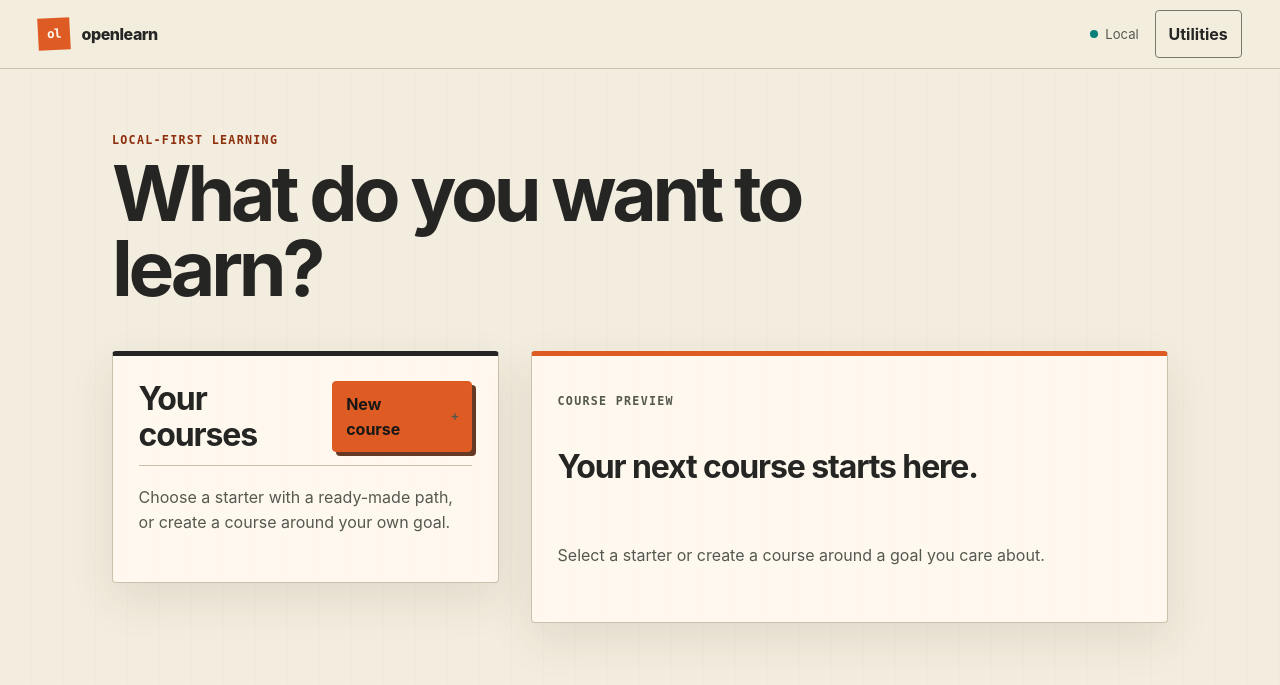
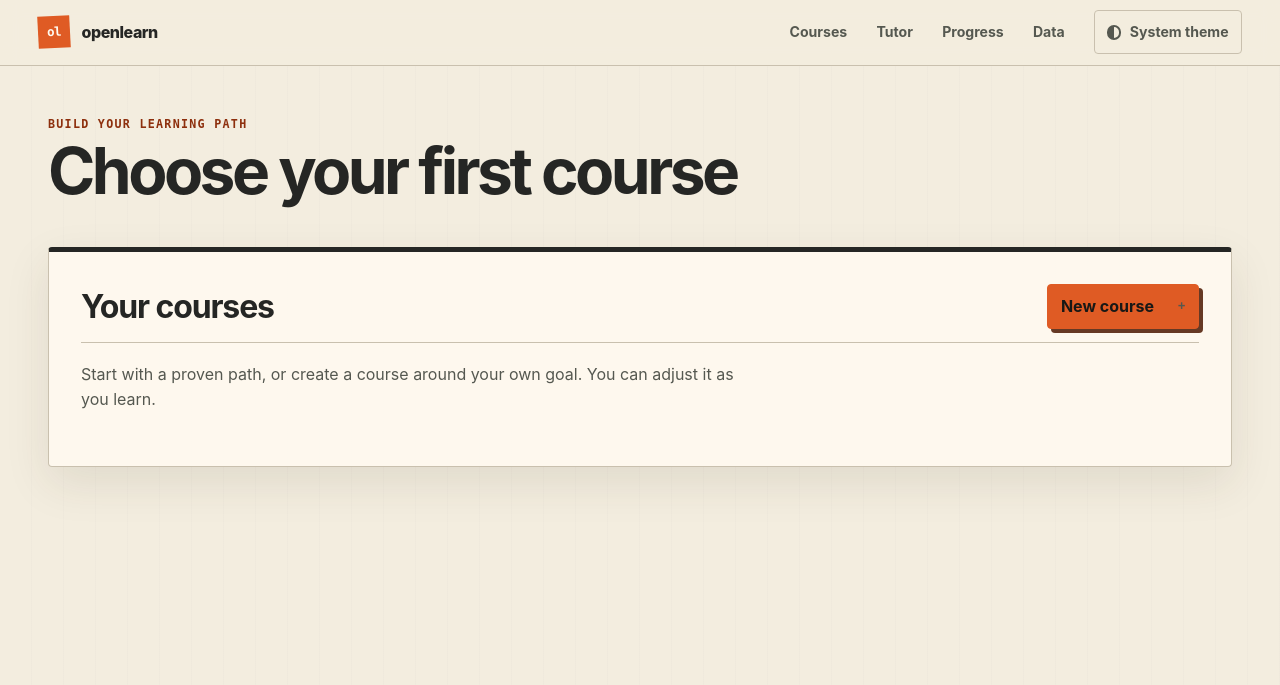
Before and after one commit to rosshd/openlearn, a Python web app: template src/openlearn/web/templates/dashboard.html in a window 1280 px wide. Shown: the top 685 px of the page. Run offline with Jinja, Linux system fonts and the light colour scheme; the template is opened without the code that fills it, so the values that code supplies are empty.

Commit message:
fix(web): rebuild empty course landing layout

```diff
--- a/src/openlearn/web/static/openlearn.css
+++ b/src/openlearn/web/static/openlearn.css
@@ -22,6 +22,7 @@
 }
 
 :root[data-theme="dark"] {
+  color-scheme: dark;
   --canvas: #171816;
   --surface: #222421;
   --surface-raised: #2a2c28;
@@ -37,6 +38,8 @@
   --error: #ff8b83;
   --shadow: 0 18px 55px rgb(0 0 0 / 28%);
 }
+
+:root[data-theme="light"] { color-scheme: light; }
 
 @media (prefers-color-scheme: dark) {
   :root[data-theme="system"] {
@@ -101,24 +104,29 @@ button { min-height: 2.75rem; color: inherit; }
   justify-content: space-between;
   gap: 1rem;
 }
-.site-header { position: sticky; top: 0; z-index: 20; flex-wrap: wrap; backdrop-filter: blur(10px); }
+.site-header { position: sticky; top: 0; z-index: 20; backdrop-filter: blur(10px); }
 .wordmark { display: inline-flex; align-items: center; gap: 0.7rem; font-weight: 800; text-decoration: none; letter-spacing: -0.03em; }
 .wordmark-mark { display: grid; place-items: center; width: 2rem; height: 2rem; background: var(--orange); color: #fffaf0; font: 800 0.78rem/1 ui-monospace, monospace; transform: rotate(-3deg); }
-.header-tools { display: flex; align-items: center; gap: 1rem; }
-.utilities-menu, .new-course-menu { position: relative; }
-.utilities-menu > summary, .new-course-menu > summary { list-style: none; cursor: pointer; }
-.utilities-menu > summary::-webkit-details-marker, .new-course-menu > summary::-webkit-details-marker { display: none; }
-.utilities-menu > summary {
+.site-nav { margin-left: auto; display: flex; align-items: center; gap: 0.2rem; }
+.site-nav a, .theme-toggle {
   min-height: 2.75rem;
-  padding: 0.65rem 0.8rem;
-  border: 1px solid var(--line-strong);
+  padding: 0.6rem 0.75rem;
+  border: 1px solid transparent;
   border-radius: var(--radius);
   display: inline-flex;
   align-items: center;
-  font-weight: 750;
+  color: var(--graphite-soft);
+  font-size: 0.88rem;
+  font-weight: 720;
+  text-decoration: none;
 }
-.utilities-menu[open] > summary { border-color: var(--orange); }
-.utilities-menu nav, .new-course-menu > div {
+.site-nav a:hover, .theme-toggle:hover { border-color: var(--line); background: var(--surface); color: var(--graphite); }
+.theme-toggle { gap: 0.55rem; border-color: var(--line); background: transparent; cursor: pointer; }
+.theme-icon { width: 0.9rem; height: 0.9rem; border: 2px solid currentColor; border-radius: 50%; background: linear-gradient(90deg, currentColor 50%, transparent 50%); }
+.new-course-menu { position: relative; }
+.new-course-menu > summary { list-style: none; cursor: pointer; }
+.new-course-menu > summary::-webkit-details-marker { display: none; }
+.new-course-menu > div {
   position: absolute;
   z-index: 25;
   top: calc(100% + 0.55rem);
@@ -130,8 +138,7 @@ button { min-height: 2.75rem; color: inherit; }
   background: var(--surface-raised);
   box-shadow: var(--shadow);
 }
-.utilities-menu nav { display: grid; }
-.utilities-menu nav a, .utilities-menu nav button, .new-course-menu > div a {
+.new-course-menu > div a {
   width: 100%;
   min-height: 2.75rem;
   padding: 0.65rem 0.75rem;
@@ -142,15 +149,15 @@ button { min-height: 2.75rem; color: inherit; }
   text-align: left;
   text-decoration: none;
 }
-.utilities-menu nav a:hover, .utilities-menu nav button:hover, .new-course-menu > div a:hover { background: var(--teal-soft); }
+.new-course-menu > div a:hover { background: var(--teal-soft); }
 .new-course-menu > div { display: grid; gap: 0.2rem; }
 .new-course-menu > div a { align-items: flex-start; flex-direction: column; }
 .new-course-menu small { color: var(--graphite-soft); }
-.local-status { display: inline-flex; align-items: center; gap: 0.45rem; color: var(--graphite-soft); font-size: 0.82rem; }
-.local-status span, .saved-state span { width: 0.5rem; height: 0.5rem; border-radius: 50%; background: var(--teal); }
+.saved-state span { width: 0.5rem; height: 0.5rem; border-radius: 50%; background: var(--teal); }
 .tool-button, .quiet-link, .exit-link { min-height: 2.75rem; border: 0; background: none; text-decoration: underline; text-decoration-color: var(--line); text-underline-offset: 0.25rem; cursor: pointer; }
 
 main { width: min(100%, var(--measure)); margin-inline: auto; padding: clamp(2rem, 5vw, 5rem) clamp(1rem, 4vw, 3rem); }
+.dashboard-main { width: min(100%, 84rem); padding-top: clamp(2rem, 4vw, 4rem); }
 .focus-main { width: min(100%, 100rem); padding-inline: clamp(1rem, 2.5vw, 2.5rem); }
 h1, h2, h3, p { margin-top: 0; }
 h1 { max-width: 17ch; margin-bottom: 1rem; font-size: clamp(2.2rem, 7vw, 4.8rem); line-height: 0.98; letter-spacing: -0.055em; }
@@ -230,8 +237,10 @@ h2 { font-size: clamp(1.35rem, 3vw, 2rem); line-height: 1.1; letter-spacing: -0.
 .section-heading { align-items: end; }
 .dashboard-grid { display: grid; grid-template-columns: 1.5fr 0.65fr; gap: 1.5rem; }
 .course-library-dashboard { gap: clamp(1.5rem, 4vw, 2.75rem); }
-.course-library-dashboard h1 { margin-bottom: 0; }
-.course-library-grid { grid-template-columns: minmax(18rem, 0.82fr) minmax(0, 1.35fr); align-items: start; gap: clamp(1rem, 2.8vw, 2rem); }
+.course-library-dashboard h1 { max-width: 20ch; margin-bottom: 0; font-size: clamp(2.5rem, 5vw, 4.25rem); }
+.course-library-grid { grid-template-columns: minmax(22rem, 0.82fr) minmax(0, 1.35fr); align-items: start; gap: clamp(1rem, 2.8vw, 2rem); }
+.course-library-grid.is-empty { grid-template-columns: minmax(0, 1fr); }
+.course-library-grid.is-empty .course-list { padding: clamp(1.25rem, 3vw, 2rem); }
 .course-list, .course-preview, .starter-strip {
   min-width: 0;
   padding: clamp(1rem, 2.5vw, 1.6rem);
@@ -313,6 +322,8 @@ h2 { font-size: clamp(1.35rem, 3vw, 2rem); line-height: 1.1; letter-spacing: -0.
 .confirmation-check input { width: 1.2rem; height: 1.2rem; margin-top: 0.15rem; accent-color: var(--error); }
 
 .starter-grid { width: 100%; min-width: 0; display: grid; grid-auto-flow: column; grid-auto-columns: calc((100% - 1.5rem) / 3); gap: 0.75rem; padding: 1rem 0 0.35rem; overflow-x: auto; overscroll-behavior-inline: contain; scroll-snap-type: inline mandatory; scrollbar-width: thin; }
+.empty-course-library .starter-grid { grid-auto-flow: row; grid-auto-columns: auto; grid-template-columns: repeat(3, minmax(0, 1fr)); }
+.empty-course-library .starter-tile { min-height: 12rem; }
 .starter-tile { min-height: 7.5rem; padding: 1rem; border: 1px solid var(--line); background: var(--surface-raised); display: flex; flex-direction: column; align-items: flex-start; text-align: left; scroll-snap-align: start; cursor: pointer; }
 .starter-tile:hover, .starter-tile[aria-pressed="true"] { border-color: var(--orange); box-shadow: inset 0 -4px var(--orange); }
 .starter-tile small { margin-top: 0.5rem; color: var(--graphite-soft); }
@@ -615,8 +626,9 @@ h2 { font-size: clamp(1.35rem, 3vw, 2rem); line-height: 1.1; letter-spacing: -0.
 }
 
 @media (max-width: 760px) {
-  .site-header { position: static; }
-  .local-status { display: none; }
+  .site-header { position: static; display: grid; grid-template-columns: minmax(0, 1fr) auto; }
+  .site-nav { grid-column: 1 / -1; grid-row: 2; width: 100%; margin: 0; justify-content: space-between; overflow-x: auto; }
+  .theme-toggle { grid-column: 2; grid-row: 1; }
   main { padding-top: 2rem; }
   .setup-layout, .dashboard-grid { grid-template-columns: 1fr; }
   .course-library-grid { gap: 1rem; }
@@ -629,6 +641,7 @@ h2 { font-size: clamp(1.35rem, 3vw, 2rem); line-height: 1.1; letter-spacing: -0.
   .field-grid { grid-template-columns: 1fr; }
   .section-heading { align-items: flex-start; flex-direction: column; }
   .starter-grid { grid-auto-columns: 82%; }
+  .empty-course-library .starter-grid { grid-template-columns: 1fr; }
   .starter-tile { min-height: 7rem; }
   .focus-status { top: 0; flex-wrap: wrap; }
   .focus-identity { order: -1; width: 100%; justify-content: space-between; }
@@ -655,9 +668,8 @@ h2 { font-size: clamp(1.35rem, 3vw, 2rem); line-height: 1.1; letter-spacing: -0.
 
 @media (max-width: 390px) {
   .site-header { gap: 0.4rem; padding-inline: 0.75rem; }
-  .header-tools { margin-left: auto; gap: 0.25rem; }
-  .utilities-menu > summary { padding-inline: 0.55rem; font-size: 0.82rem; }
-  .tool-button { font-size: 0.78rem; }
+  .site-nav a, .theme-toggle { padding-inline: 0.5rem; font-size: 0.78rem; }
+  .theme-toggle > span:last-child { display: none; }
   .focus-status { padding-inline: 0.75rem; }
   .focus-identity { flex-direction: column; gap: 0; }
   .tool-rail { grid-template-columns: 1fr 1fr; }
--- a/src/openlearn/web/static/openlearn.js
+++ b/src/openlearn/web/static/openlearn.js
@@ -1,7 +1,7 @@
 "use strict";
 
 const root = document.documentElement;
-const themeOrder = ["system", "light", "dark"];
+const themeOrder = ["system", "dark", "light"];
 const appRoot = document.querySelector('meta[name="openlearn-root"]')?.content.replace(/\/$/, "") || "";
 
 function appUrl(url) {
@@ -21,6 +21,14 @@ function setTheme(theme) {
   root.dataset.theme = selected;
   const label = document.querySelector("[data-theme-label]");
   if (label) label.textContent = selected[0].toUpperCase() + selected.slice(1);
+  const toggle = document.querySelector("[data-theme-toggle]");
+  if (toggle) {
+    const next = themeOrder[(themeOrder.indexOf(selected) + 1) % themeOrder.length];
+    toggle.setAttribute(
+      "aria-label",
+      `Theme: ${selected[0].toUpperCase() + selected.slice(1)}. Activate to use ${next} theme`,
+    );
+  }
 }
 
 try {
--- a/src/openlearn/web/templates/base.html
+++ b/src/openlearn/web/templates/base.html
@@ -17,18 +17,17 @@
         <span class="wordmark-mark" aria-hidden="true">ol</span>
         <span>openlearn</span>
       </a>
-      <div class="header-tools">
-        <span class="local-status"><span aria-hidden="true"></span> Local</span>
-        <details class="utilities-menu">
-          <summary>Utilities</summary>
-          <nav aria-label="Openlearn utilities">
-            <a href="{{ url_for('setup') }}">Tutor connection</a>
-            <a href="{{ url_for('progress') }}">App settings and progress</a>
-            <a href="{{ url_for('data') }}">Data and backup</a>
-            <button class="tool-button" type="button" data-theme-toggle aria-label="Change color theme">Theme: <span data-theme-label>System</span></button>
-          </nav>
-        </details>
-      </div>
+      <nav class="site-nav" aria-label="Openlearn navigation">
+        <a href="{{ url_for('dashboard') }}">Courses</a>
+        <a href="{{ url_for('setup') }}">Tutor</a>
+        <a href="{{ url_for('progress') }}">Progress</a>
+        <a href="{{ url_for('data') }}">Data</a>
+      </nav>
+      <button class="theme-toggle" type="button" data-theme-toggle
+        aria-label="Theme: System. Activate to use dark theme">
+        <span class="theme-icon" aria-hidden="true"></span>
+        <span><span data-theme-label>System</span> theme</span>
+      </button>
     </header>
     {% block status %}{% endblock %}
     <main id="main-content" tabindex="-1" class="{% block main_class %}{% endblock %}">
--- a/src/openlearn/web/templates/dashboard.html
+++ b/src/openlearn/web/templates/dashboard.html
@@ -1,15 +1,16 @@
 {% extends "base.html" %}
+{% block main_class %}dashboard-main{% endblock %}
 {% block content %}
 <section class="dashboard-shell course-library-dashboard" aria-labelledby="dashboard-title"
   data-selected-course="{{ dashboard.selected_slug or '' }}" data-active-course="{{ dashboard.active_slug or '' }}">
   <div class="section-heading">
     <div>
-      <p class="eyebrow">Local-first learning</p>
-      <h1 id="dashboard-title">{% if dashboard.courses %}Your courses{% else %}What do you want to learn?{% endif %}</h1>
+      <p class="eyebrow">{% if dashboard.courses %}Your learning workspace{% else %}Build your learning path{% endif %}</p>
+      <h1 id="dashboard-title">{% if dashboard.courses %}Your courses{% else %}Choose your first course{% endif %}</h1>
     </div>
   </div>
 
-  <div class="dashboard-grid course-library-grid">
+  <div class="dashboard-grid course-library-grid{% if not dashboard.courses %} is-empty{% endif %}">
     <section class="course-list" aria-labelledby="courses-title">
       <div class="panel-heading">
         <h2 id="courses-title">Your courses</h2>
@@ -44,8 +45,8 @@
         </div>
         <a class="preview-jump quiet-link" href="#selected-course-preview">View selected course preview</a>
       {% else %}
-        <div class="empty-course-library">
-          <p>Choose a starter with a ready-made path, or create a course around your own goal.</p>
+        <div class="empty-course-library" data-empty-course-library>
+          <p>Start with a proven path, or create a course around your own goal. You can adjust it as you learn.</p>
           <div class="starter-grid" aria-label="Recommended starter courses">
           {% for starter in dashboard.starters %}
             <a class="starter-tile" href="{{ url_for('new_course') }}?template={{ starter.id }}">
@@ -192,12 +193,6 @@
       </section>
       {% endif %}
     </section>
-    {% else %}
-    <aside class="course-preview empty-preview" id="selected-course-preview" aria-label="Course preview">
-      <p class="eyebrow">Course preview</p>
-      <h2>Your next course starts here.</h2>
-      <p>Select a starter or create a course around a goal you care about.</p>
-    </aside>
     {% endif %}
   </div>
 </section>
```
Also changed, not shown: tests/test_package_assets.py (+6 -3 lines), tests/test_web.py (+7 -1 lines), tests/test_web_browser.py (+24 -10 lines).
